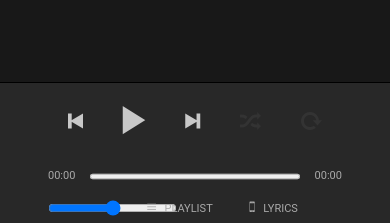
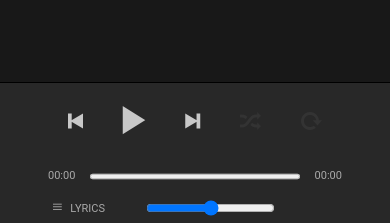
Before and after one commit to sudiarth/Spotlite, a Django app: page /base/ in a window 390 px wide. Shown: the part 621-844 px from the top of the page. Run offline with Django 3.2, Linux system fonts and the light colour scheme; parts of the project's set-up code (start-up, migrations or seed data) failed here and were passed over; some libraries are stand-ins or nearby versions.

Commit message:
styling player

```diff
--- a/Spotlite/settings.py
+++ b/Spotlite/settings.py
@@ -25,7 +25,7 @@ SECRET_KEY = '4hxlal+nu2c-dq16^uk7whl#0px$@$9pxkn3&$-@p!-@q4s@wl'
 # SECURITY WARNING: don't run with debug turned on in production!
 DEBUG = True
 
-ALLOWED_HOSTS = []
+ALLOWED_HOSTS = ['192.168.22.148']
 
 
 # Application definition
--- a/apps/base_spotlite/static/base_spotlite/css/spotify.css
+++ b/apps/base_spotlite/static/base_spotlite/css/spotify.css
@@ -363,7 +363,7 @@ body a:hover {
   text-transform: uppercase;
 }
 .current-track__options .controls .volume {
-  width: 25%;
+  width: 20%;
   display: flex;
   flex-flow: row wrap;
   align-items: center;
@@ -404,10 +404,10 @@ body a:hover {
     width: 30%;
   }
   .current-track__progress {
-    width: 30%;
+    width: 40%;
   }
   .current-track__options {
-    width: 40%;
+    width: 20%;
   }
 }
 @media (max-width: 980px) {
@@ -415,21 +415,21 @@ body a:hover {
     width: 30%;
   }
   .current-track__progress {
-    width: 30%;
+    width: 40%;
   }
   .current-track__options {
-    width: 40%;
+    width: 20%;
   }
 }
 @media (max-width: 768px) {
   .current-track__actions {
-    width: 3%;
+    width: 30%;
   }
   .current-track__progress {
     width: 70%;
   }
   .current-track__options {
-    width: 100%;
+    width: 50%;
   }
 }
 @media (max-width: 480px) {
@@ -443,8 +443,8 @@ body a:hover {
     padding: 5px 0;
   }
   .current-track__options {
-    width: 100%;
-    padding: 5px 0;
+    width: 50%;
+    padding: 5px;
   }
 }
 
--- a/apps/base_spotlite/templates/base_spotlite/player.html
+++ b/apps/base_spotlite/templates/base_spotlite/player.html
@@ -48,20 +48,15 @@
 
                 <span class="controls">
 
-                    <a href="#" class="control volume">
-
-                        <input type="range" class="amplitude-volume-slider"/>
-
-                    </a>
-
                   <a href="#" class="control devices">
                     <i class="ion-navicon"></i>
-                    <span>Playlist</span>
+                    <span>Lyrics</span>
                   </a>
 
-                  <a href="#" class="control devices">
-                    <i class="ion-iphone"></i>
-                    <span>Lyrics</span>
+                  <a href="#" class="control volume">
+
+                      <input type="range" class="amplitude-volume-slider"/>
+
                   </a>
 
                 </span>
```
Also changed, not shown: apps/app_spotlite/media/94705_NUaV5Ws.jpg (added), apps/auth_spotlite/migrations/0002_user_profilebackground.py (added).
